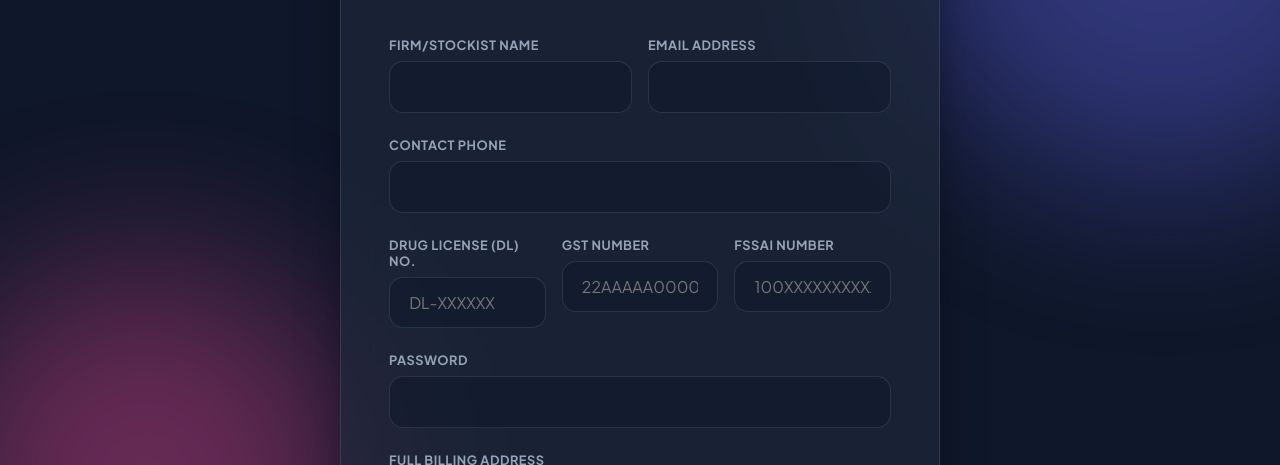
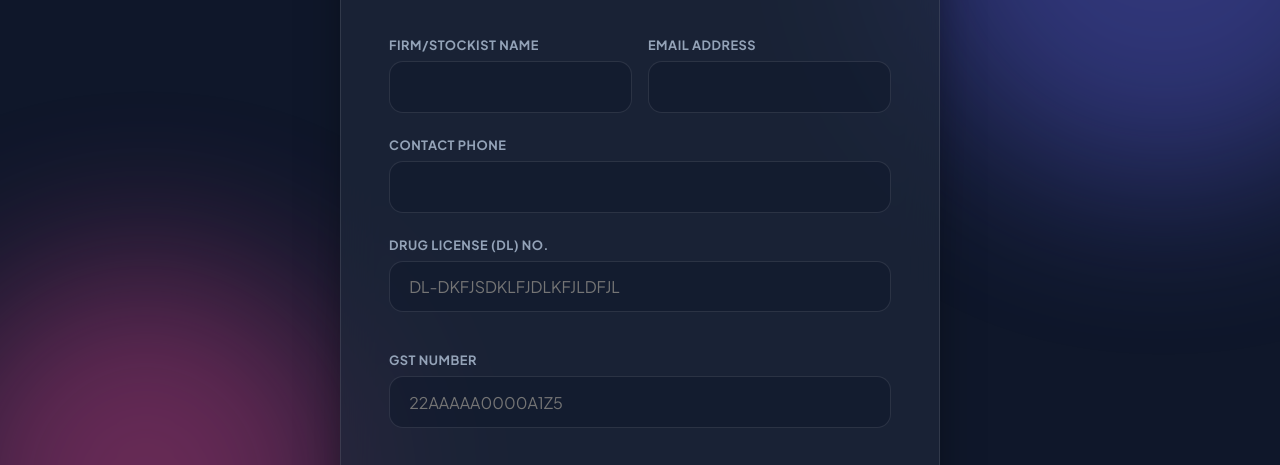
Before and after one commit to briskheal/emyris-oms, a website: page index.html in a window 1280 px wide. Both pictures are taken after a click on the button "New Stockist? Register Here". Shown: the part 265-730 px from the top of the page. Drawn offline with Linux system fonts and the light colour scheme.

Commit message:
UI Polish: Stacked DL, GST, and FSSAI fields in registration form for better visibility.

```diff
--- a/index.html
+++ b/index.html
@@ -289,10 +289,10 @@
                         <input type="tel" id="reg-phone" required>
                     </div>
                 </div>
-                <div style="display: grid; grid-template-columns: 1fr 1fr 1fr; gap: 1rem;">
+                <div style="display: grid; grid-template-columns: 1fr; gap: 1rem;">
                     <div class="form-group">
                         <label>Drug License (DL) No.</label>
-                        <input type="text" id="reg-dl" placeholder="DL-XXXXXX">
+                        <input type="text" id="reg-dl" placeholder="DL-DKFJSDKLFJDLKFJLDFJL">
                     </div>
                     <div class="form-group">
                         <label>GST Number</label>
@@ -300,7 +300,7 @@
                     </div>
                     <div class="form-group">
                         <label>FSSAI Number</label>
-                        <input type="text" id="reg-fssai" placeholder="100XXXXXXXXXXX">
+                        <input type="text" id="reg-fssai" placeholder="GIVE FSSAI Number Here">
                     </div>
                 </div>
                 <div class="form-group">
```
